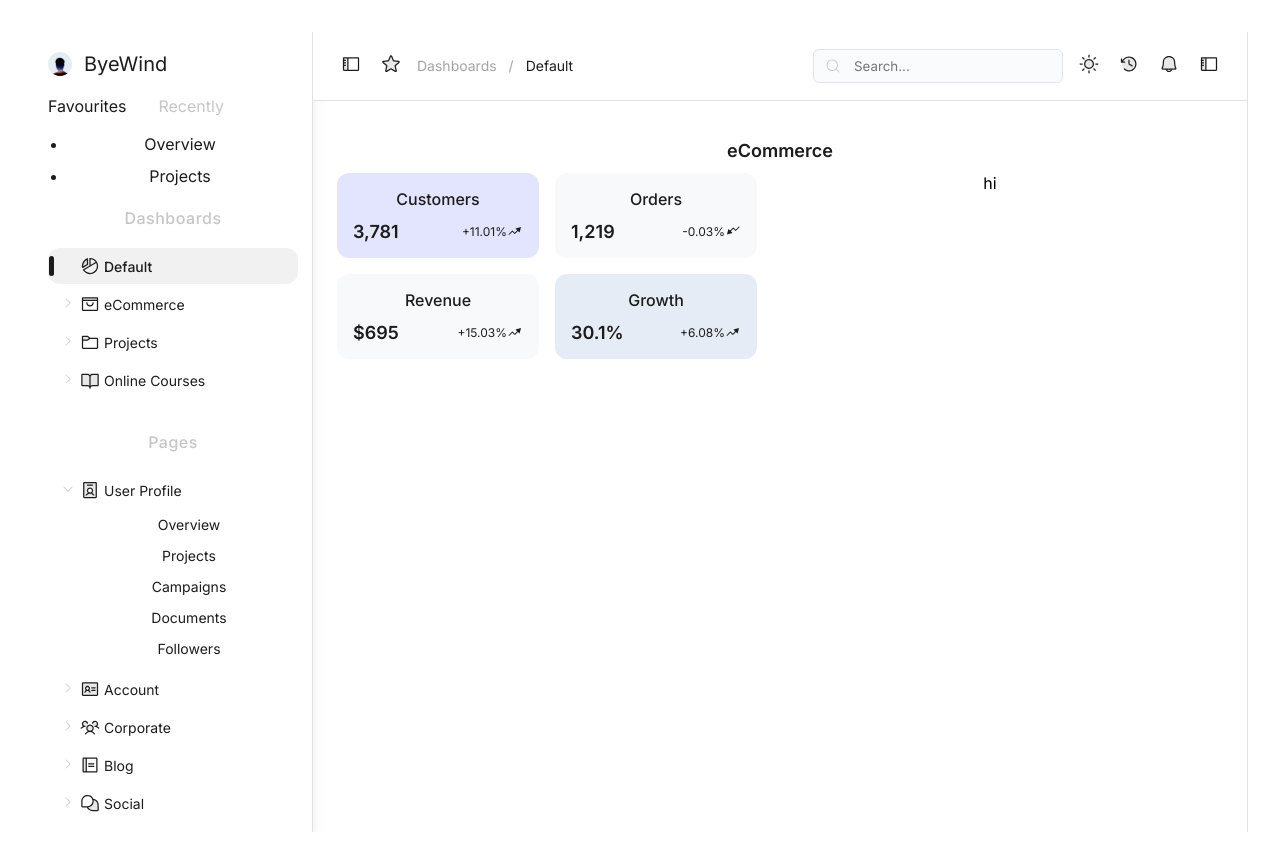
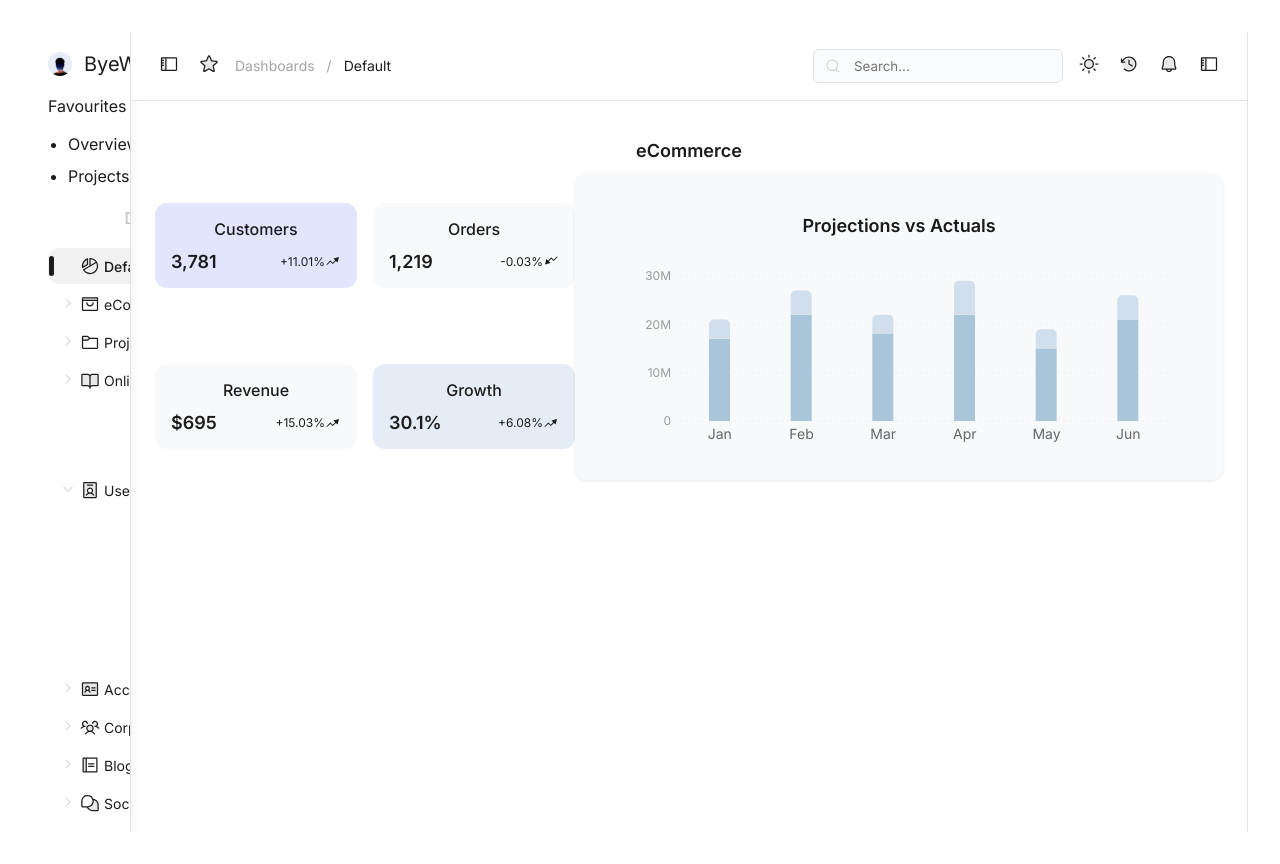
Before and after one commit to Deep0902/juspay-assignment, a React (Vite) app: page / in a window 1280 px wide. Built offline with nearby package versions, Linux system fonts and the light colour scheme.

Commit message:
Actual vs projection bar chart but without UI alignment

```diff
--- a/package.json
+++ b/package.json
@@ -13,7 +13,8 @@
     "lenis": "^1.3.11",
     "react": "^19.0.0",
     "react-dom": "^19.0.0",
-    "react-router-dom": "^7.9.1"
+    "react-router-dom": "^7.9.1",
+    "recharts": "^3.2.1"
   },
   "devDependencies": {
     "@eslint/js": "^9.18.0",
--- a/src/components/HomePage/DashboardMain/DashboardMain.jsx
+++ b/src/components/HomePage/DashboardMain/DashboardMain.jsx
@@ -1,5 +1,7 @@
 import "./DashboardMain.css";
+import ProjectionsActuals from "./ProjectionsActuals/ProjectionsActuals";
 import StatsCards from "./StatsCards/StatsCards";
+import barChartData from "../../../data/barChartData";
 
 function DashboardMain() {
   return (
@@ -9,7 +11,12 @@ function DashboardMain() {
         <div className="stat-card-container">
           <StatsCards />
         </div>
-        <div className="test1">hi</div>
+        <div className="test1">
+          <ProjectionsActuals
+            data={barChartData}
+            title="Projections vs Actuals"
+          />
+        </div>
       </div>
     </>
   );
--- /dev/null
+++ b/src/components/HomePage/DashboardMain/ProjectionsActuals/ProjectionsActuals.css
@@ -0,0 +1,55 @@
+/* Bar Chart Container */
+.bar-chart-container {
+  background: #F7F9FB;
+  border-radius: 12px;
+  padding: 24px;
+  box-shadow: 0 1px 3px rgba(0, 0, 0, 0.1);
+  font-family: system-ui, -apple-system, sans-serif;
+  width: 600px; /* Fixed width for the chart container */
+  min-width: 600px;
+  max-width: 600px;
+}
+
+/* Chart Title */
+.chart-title {
+  font-size: 18px;
+  font-weight: 600;
+  color: #1a1a1a;
+  margin-bottom: 20px;
+  margin-left: 0;
+}
+
+/* Chart Wrapper */
+.chart-wrapper {
+  width: 100%;
+  height: 200px;
+  min-width: 600px;
+  max-width: 600px;
+}
+
+
+.tooltip-label {
+  font-size: 14px;
+  font-weight: 600;
+  color: #1a1a1a;
+  margin-bottom: 4px;
+}
+
+.tooltip-item {
+  display: flex;
+  align-items: center;
+  font-size: 13px;
+  margin: 2px 0;
+}
+
+.tooltip-color {
+  width: 12px;
+  height: 12px;
+  border-radius: 2px;
+  margin-right: 8px;
+}
+
+.tooltip-value {
+  font-weight: 500;
+  margin-left: auto;
+}
--- /dev/null
+++ b/src/components/HomePage/DashboardMain/ProjectionsActuals/ProjectionsActuals.jsx
@@ -0,0 +1,80 @@
+import {
+  Bar,
+  BarChart,
+  CartesianGrid,
+  ResponsiveContainer,
+  XAxis,
+  Tooltip,
+  Legend,
+  YAxis,
+} from "recharts";
+import "./ProjectionsActuals.css";
+
+const ProjectionsActuals = ({
+  data = barChartData,
+  title = "Projections vs Actuals",
+}) => {
+  const formatYAxis = (value) => {
+    if (value === 0) return "0";
+    return `${value}M`;
+  };
+
+  return (
+    <div className="bar-chart-container">
+      <h3 className="chart-title">{title}</h3>
+
+      <div className="chart-wrapper">
+        <ResponsiveContainer width="100%" height="100%">
+          <BarChart
+            data={data}
+            margin={{
+              top: 20,
+              right: 30,
+              left: 20,
+              bottom: 5,
+            }}
+            barCategoryGap={30}
+          >
+            <CartesianGrid
+              strokeDasharray="3 3"
+              stroke="#f0f0f0"
+              horizontal={true}
+              vertical={false}
+            />
+            <XAxis
+              dataKey="month"
+              axisLine={false}
+              tickLine={false}
+              tick={{ fontSize: 14, fill: "#666666" }}
+            />
+            <YAxis
+              axisLine={false}
+              tickLine={false}
+              tick={{ fontSize: 12, fill: "#999999" }}
+              tickFormatter={formatYAxis}
+              domain={[0, 30]}
+              ticks={[0, 10, 20, 30]}
+            />
+            <Tooltip />
+            <Bar
+              dataKey="Actuals"
+              stackId="stack"
+              fill="#A8C5DA"
+              radius={[0, 0, 0, 0]}
+              maxBarSize={60}
+            />
+            <Bar
+              dataKey="Projections"
+              stackId="stack"
+              fill="#D0DFEB"
+              radius={[5, 5, 0, 0]}
+              maxBarSize={60}
+            />
+          </BarChart>
+        </ResponsiveContainer>
+      </div>
+    </div>
+  );
+};
+
+export default ProjectionsActuals;
--- a/src/data/barChartData.js
+++ b/src/data/barChartData.js
@@ -1,33 +1,33 @@
 const barChartData = [
   {
     month: "Jan",
-    projections: 18,
-    actuals: 16,
+    Projections: 4,
+    Actuals: 17,
   },
   {
     month: "Feb",
-    projections: 25,
-    actuals: 22,
+    Projections: 5,
+    Actuals: 22,
   },
   {
     month: "Mar",
-    projections: 22,
-    actuals: 18,
+    Projections: 4,
+    Actuals: 18,
   },
   {
     month: "Apr",
-    projections: 27,
-    actuals: 24,
+    Projections: 7,
+    Actuals: 22,
   },
   {
     month: "May",
-    projections: 18,
-    actuals: 15,
+    Projections: 4,
+    Actuals: 15,
   },
   {
     month: "Jun",
-    projections: 25,
-    actuals: 22,
+    Projections: 5,
+    Actuals: 21,
   },
 ];
 export default barChartData;
```
Also changed, not shown: 1 other file (tests, documents, lock files or other folders).
